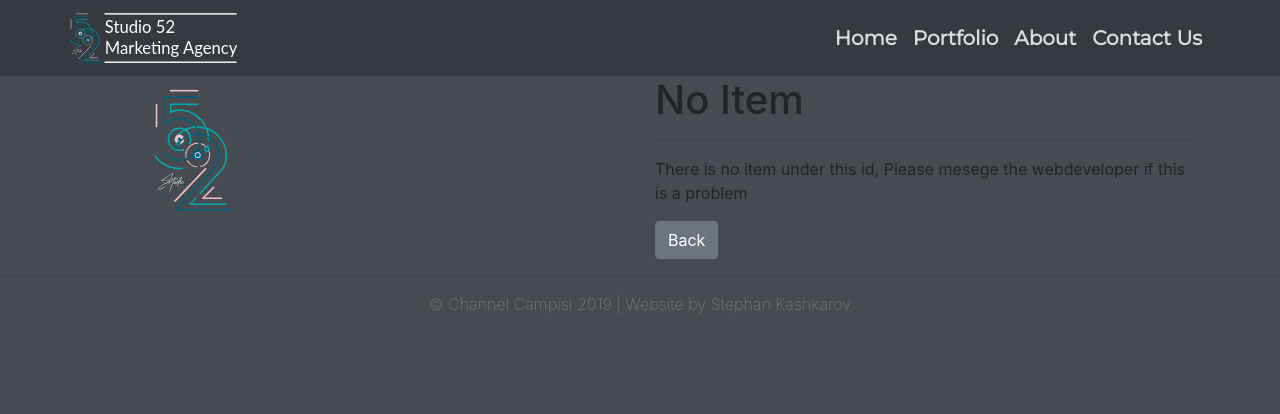
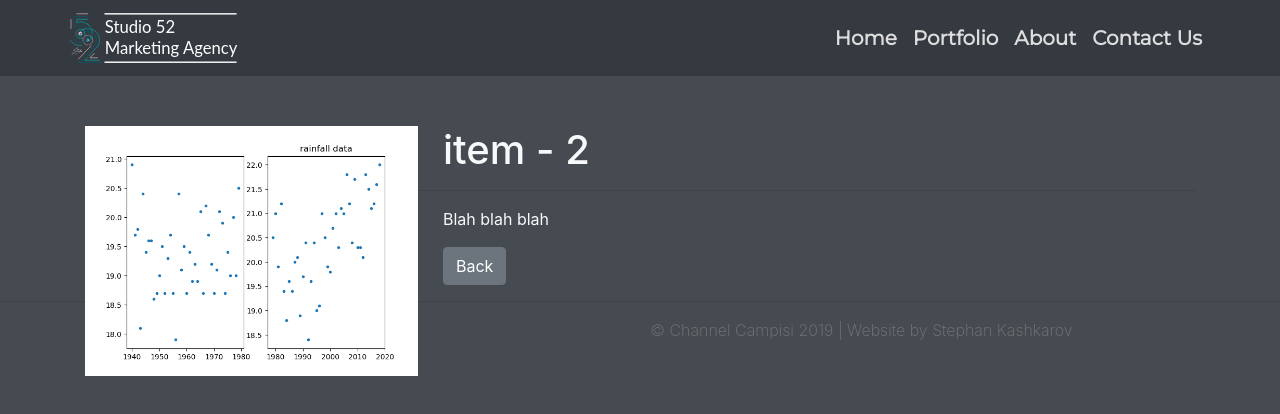
Before and after one commit to Stephan-kashkarov/studio52, a React (Create React App) app: page /pages/1 in a window 1280 px wide. Shown: the top 414 px of the page. Built offline with nearby package versions, Linux system fonts and the light colour scheme.

Commit message:
minor changes to structutre and css

```diff
--- a/public/index.html
+++ b/public/index.html
@@ -10,34 +10,11 @@
       content="Web site created using create-react-app"
     />
     <link rel="apple-touch-icon" href="logo192.png" />
-    <!--
-      manifest.json provides metadata used when your web app is installed on a
-      user's mobile device or desktop. See https://developers.google.com/web/fundamentals/web-app-manifest/
-    -->
     <link rel="manifest" href="%PUBLIC_URL%/manifest.json" />
-    <!--
-      Notice the use of %PUBLIC_URL% in the tags above.
-      It will be replaced with the URL of the `public` folder during the build.
-      Only files inside the `public` folder can be referenced from the HTML.
-
-      Unlike "/favicon.ico" or "favicon.ico", "%PUBLIC_URL%/favicon.ico" will
-      work correctly both with client-side routing and a non-root public URL.
-      Learn how to configure a non-root public URL by running `npm run build`.
-    -->
     <title>Studio 52</title>
   </head>
   <body>
-    <noscript>You need to enable JavaScript to run this app.</noscript>
+    <noscript>You need to enable JavaScript to open this website.</noscript>
     <div id="root"></div>
-    <!--
-      This HTML file is a template.
-      If you open it directly in the browser, you will see an empty page.
-
-      You can add webfonts, meta tags, or analytics to this file.
-      The build step will place the bundled scripts into the <body> tag.
-
-      To begin the development, run `npm start` or `yarn start`.
-      To create a production bundle, use `npm run build` or `yarn build`.
-    -->
   </body>
 </html>
--- a/src/components/App.tsx
+++ b/src/components/App.tsx
@@ -22,7 +22,7 @@ for (let i = 0; i < itemdata.length; i += 3) {
 		temp.push(x)
 
 	}
-	items.push(temp)
+	items.unshift(temp)
 }
 
 const App: FC = () => (
--- a/src/components/page.tsx
+++ b/src/components/page.tsx
@@ -10,6 +10,7 @@ function find(object: Array<Item>, key: number): Item {
 
     for (let i = 0; i < object.length; ++i) {
         let item: Item = object[i]
+        console.log(item.id, key)
         if (item.id === key) {
             return item
         }
@@ -25,25 +26,20 @@ function find(object: Array<Item>, key: number): Item {
 }
 
 const ItemPage = (prop: any) => {
-    let item: Item = find(items, prop.match.params)
-
-
-
+    let item: Item = find(items, +prop.match.params.id)
     return (
-        <Container>
-            <Row>
-                <Col className="image-col">
-                    <img src={require(`./images/${item.image}`)}/>
-                </Col>
-                <Col className="text-col">
-                    <h1>{item.name}</h1>
-                    <hr/>
-                    <p>{item.description}</p>
-                    <Link to="/portfolio">
-                        <Button variant="secondary">Back</Button>
-                    </Link>
-                </Col>
-            </Row>
+        <Container className='content'>
+            <img src={require(`./images/pages/${item.image}`)}/>
+            <h1 className="text-light">
+                {item.name}
+            </h1>
+            <hr />
+            <p className="text-light">
+                {item.description}
+            </p>
+            <Link to="/portfolio">
+                <Button variant="secondary">Back</Button>
+            </Link>
         </Container>
     );
 }
--- a/src/components/portfolio.tsx
+++ b/src/components/portfolio.tsx
@@ -1,5 +1,5 @@
-import React, { FC, Component } from 'react';
-import { BrowserRouter as Router, Route, Switch, Link } from 'react-router-dom';
+import React from 'react';
+import { Link } from 'react-router-dom';
 import {Row, Col, Container} from 'react-bootstrap';
 
 import "./styles/portfolio.css"
@@ -20,7 +20,7 @@ type PortfolioProps = {
 }
 
 
-const Portfolio = (items: PortfolioProps) =>(
+const Portfolio = (items: PortfolioProps) => (
     <Container className="cards">
         { items.items.map((items: Item[]) => {
                 return (
@@ -43,7 +43,7 @@ const Portfolio = (items: PortfolioProps) =>(
 
 const ItemCard = (item: ItemCardProps) => (
     <div className="-card">
-        <img className="card-image" src={require(`./images/${item.item.image}`)}/>
+        <img className="card-image" src={require(`./images/pages/${item.item.image}`)}/>
         <div className="card-overlay">
             <div className="card-text">
                 <h3>
--- a/src/components/styles/page.css
+++ b/src/components/styles/page.css
@@ -0,0 +1,16 @@
+.text-content {
+    color: white;
+}
+
+.content {
+    padding: 50px 0 0 0;
+    height: 100%;
+}
+
+.content img {
+    width: 30%;
+    margin-right: 25px;
+    height: 100%;
+    /* margin-bottom: 25px; */
+    float: left;
+}
--- a/src/items.json
+++ b/src/items.json
@@ -49,37 +49,37 @@
     },
     {
         "id": 8,
-        "name": "item - 4",
+        "name": "item - 9",
         "description": "Blah blah blah",
         "image": "raw_rain.png"
     },
     {
         "id": 9,
-        "name": "item - 9",
+        "name": "item - 10",
         "description": "Blah blah blah",
         "image": "raw_rain.png"
     },
     {
         "id": 10,
-        "name": "item - 4",
+        "name": "item - 11",
         "description": "Blah blah blah",
         "image": "raw_rain.png"
     },
     {
         "id": 11,
-        "name": "item - 4",
+        "name": "item - 12",
         "description": "Blah blah blah",
         "image": "raw_rain.png"
     },
     {
         "id": 12,
-        "name": "item - 4",
+        "name": "item - 13",
         "description": "Blah blah blah",
         "image": "raw_rain.png"
     },
     {
         "id": 13,
-        "name": "item - 3",
+        "name": "item - 14",
         "description": "Blah blah blah",
         "image": "raw_rain.png"
     }
```
Also changed, not shown: src/components/images/pages/logo.png (added), src/components/images/pages/raw_rain.png (added).
